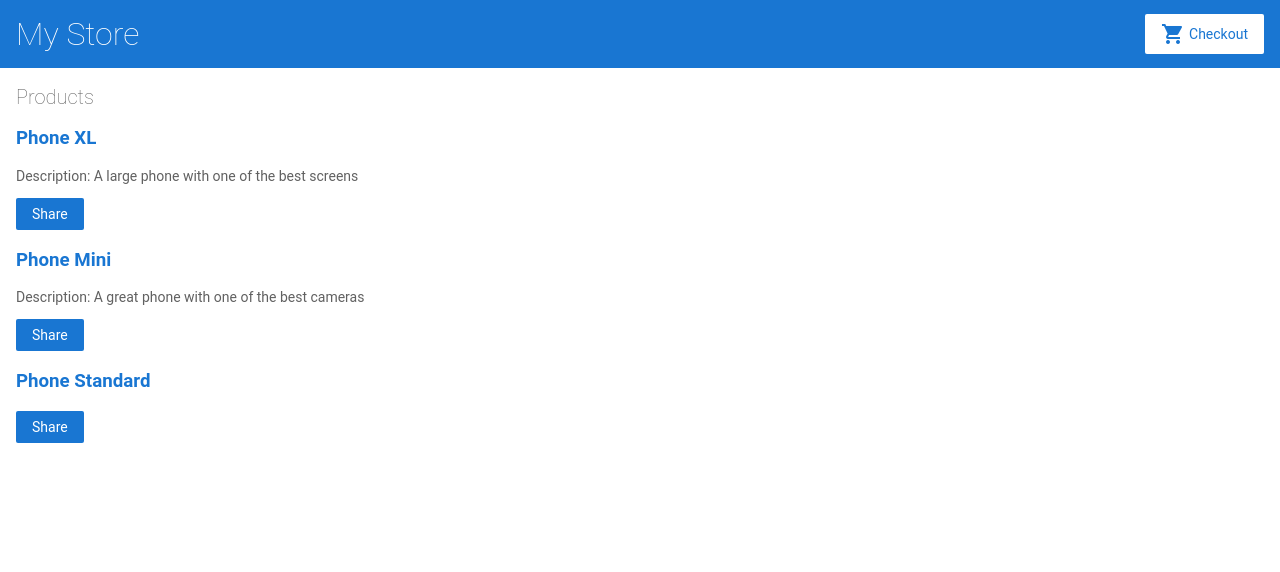
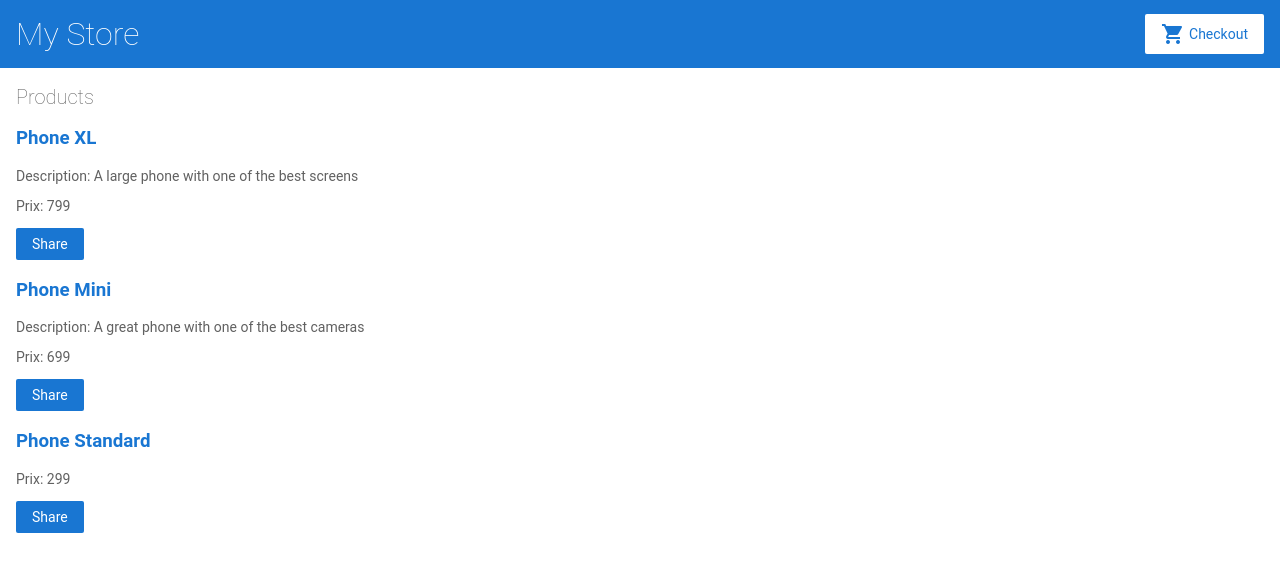
Before and after one commit to guilloug/angular-zrbkxw, an Angular app: page / in a window 1280 px wide. Shown: the top 572 px of the page. Built offline with nearby package versions, Linux system fonts and the light colour scheme.

Commit message:
1 file modified

```diff
--- a/src/app/product-list/product-list.component.html
+++ b/src/app/product-list/product-list.component.html
@@ -11,6 +11,10 @@
   <p *ngIf="product.description">
     Description: {{ product.description }}
   </p>
+  <p *ngIf="product.price">
+    Prix: {{ product.price }}
+  </p>
+
 
   <button (click)="share()">
   Share
```
